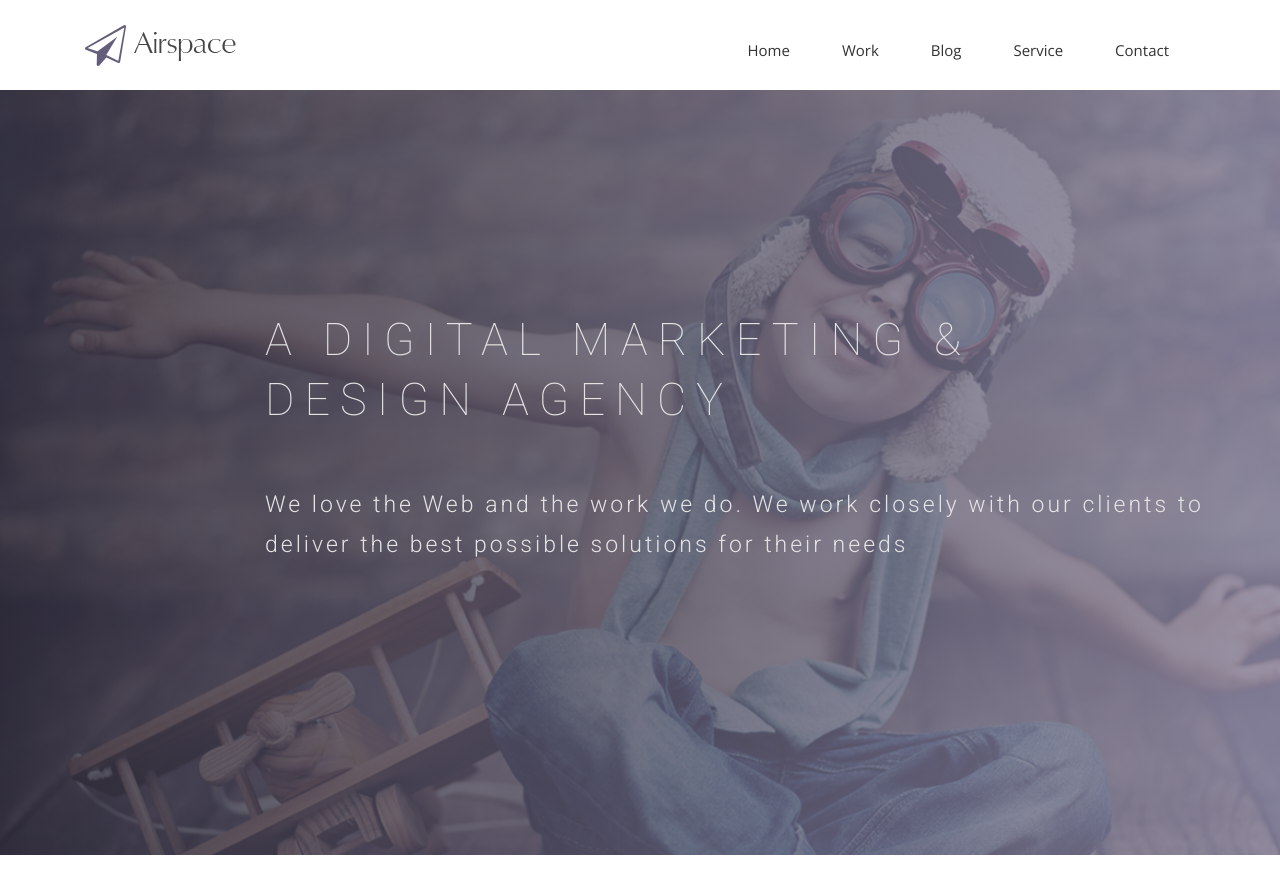
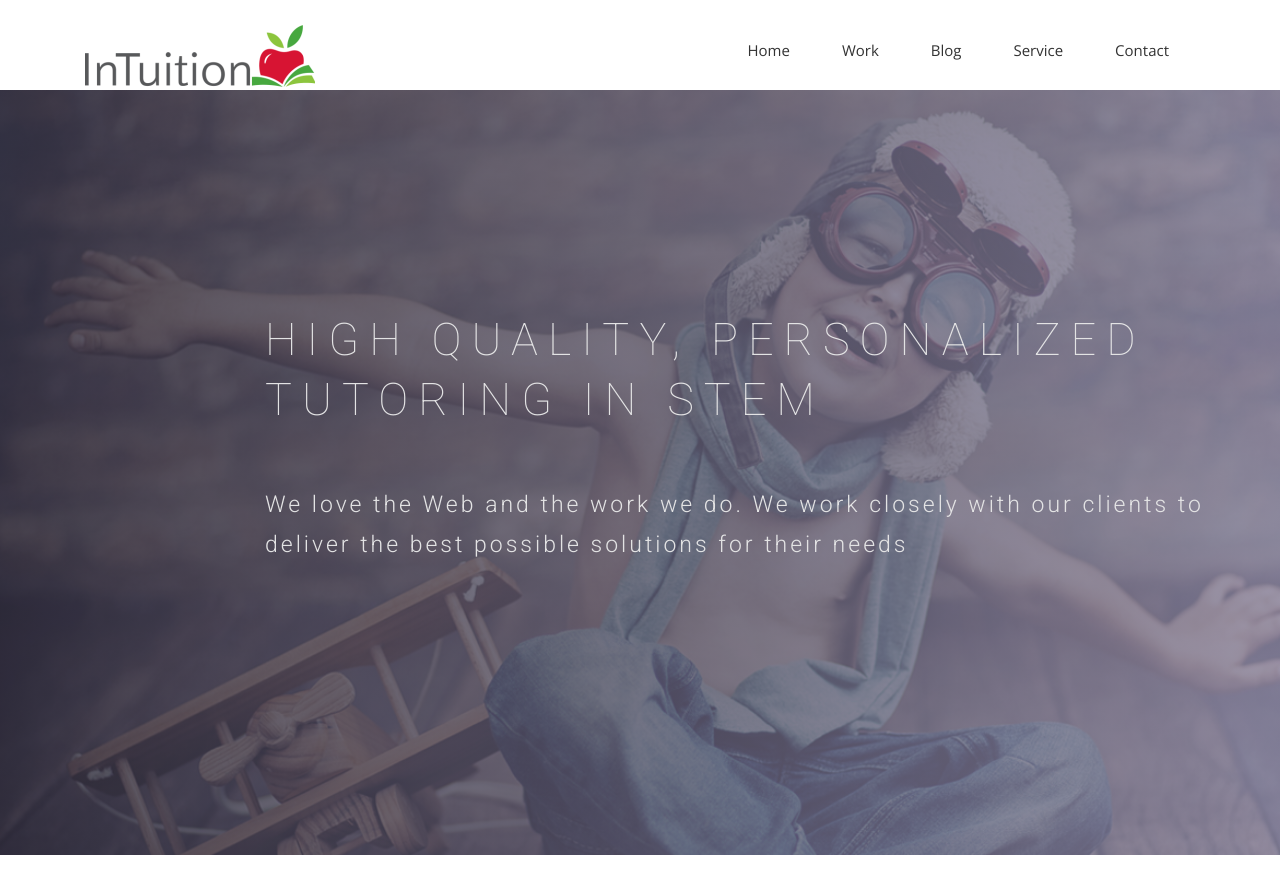
Before and after one commit to jahkobian/jahkobian.github.io, a Jekyll site: the page built from index.html, in a window 1280 px wide and 900 px high. Shown: the top 894 px of the window. Built offline with Jekyll 4.4.1, drawn with Linux system fonts in a browser that asks for light colours; nearby versions of some CDN libraries; some web fonts are replaced.

Commit message:
logo edit

```diff
--- a/_config.yml
+++ b/_config.yml
@@ -14,13 +14,13 @@ keep_files:
 
 
 # Site settings
-title: BremanTutor
+title: InTuition
 subtitle: "WHERE DOES THIS SHOW UP?"
 url: "http://jahkobian.github.io" # the base hostname & protocol for your site
 # baseurl: "/the/subpath/of/your/site" # Set this value to "" if you want your site to be root
 baseurl: ""
 cover: "/assets/cover.png"
-# logo: "/assets/logo.png"
+logo: "/assets/logo.png"
 
 # Build settings
 markdown: kramdown
--- a/_includes/header.html
+++ b/_includes/header.html
@@ -15,7 +15,7 @@
             <span class="icon-bar"></span>
             </button>
             <a class="navbar-brand" href="index.html">
-              <img src="{{ site.baseurl }}/img/logo.png" alt="Logo">
+              <img src="{{ site.baseurl }}/img/logo4.png" alt="Logo">
             </a>
           </div>
             <!-- Collect the nav links, forms, and other content for toggling -->
--- a/index.html
+++ b/index.html
@@ -10,7 +10,7 @@ permalink: /
     <div class="row">
       <div class="col-md-10 col-md-offset-2">
         <div class="block">
-          <h1 class="animated fadeInUp">A DIGITAL MARKETING &#38; <br> DESIGN AGENCY</h1>
+          <h1 class="animated fadeInUp">HIGH QUALITY, PERSONALIZED TUTORING IN STEM</h1>
           <p class="animated fadeInUp">We love the Web and the work we do. We work closely with our clients to deliver the best possible solutions for their needs</p>
         </div>
       </div>
```
Also changed, not shown: other parts of index.html (+1 -1 lines), img/logo1.png (added), img/logo2.png (added), img/logo3.png (added), img/logo4.png (added).
